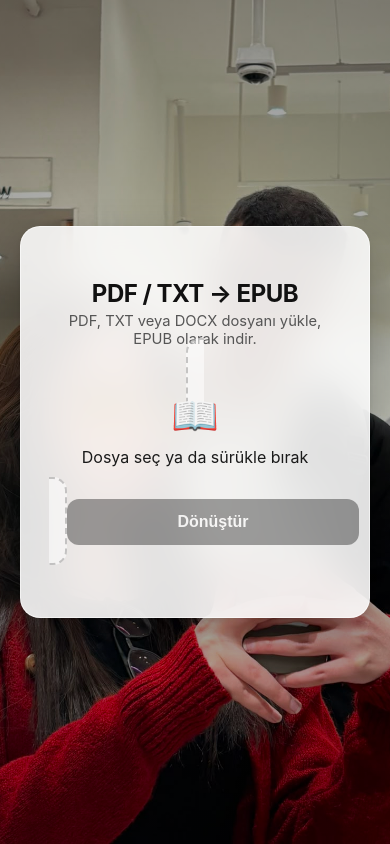
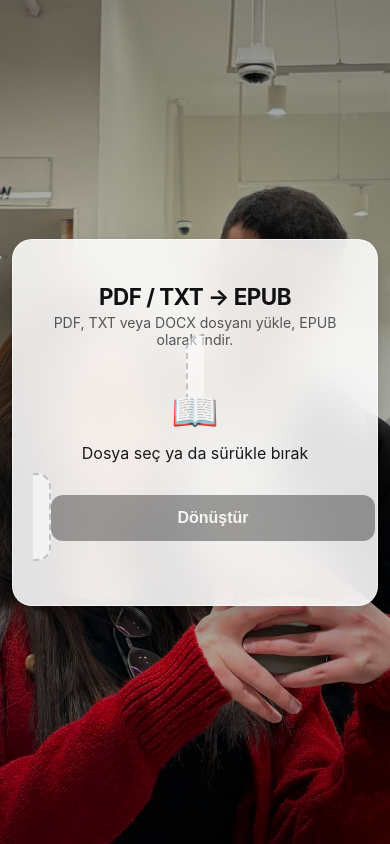
Before and after one commit to lones0/pdf2epub, a Flask app: page / in a window 390 px wide. Run offline with Flask 3, Linux system fonts and the light colour scheme.

Commit message:
Fix mobile overflow: tighten padding and prevent card from exceeding screen width

```diff
--- a/templates/index.html
+++ b/templates/index.html
@@ -15,9 +15,10 @@
     min-height: 100vh;
     align-items: center;
     justify-content: center;
-    padding: 20px;
+    padding: 12px;
     position: relative;
     background-color: #1a1a1a;
+    overflow-x: hidden;
   }
   .bg-image {
     position: fixed;
@@ -39,9 +40,11 @@
     -webkit-backdrop-filter: blur(20px);
     border: 1px solid rgba(255, 255, 255, 0.6);
     border-radius: 20px;
-    padding: 36px 28px;
+    padding: 28px 20px;
     max-width: 440px;
     width: 100%;
+    box-sizing: border-box;
+    overflow: hidden;
     box-shadow: 0 16px 40px rgba(0, 0, 0, 0.25), 0 2px 6px rgba(0, 0, 0, 0.08);
     text-align: center;
     animation: fadeIn 0.6s ease-out;
@@ -50,8 +53,8 @@
     from { opacity: 0; transform: translateY(12px) scale(0.98); }
     to { opacity: 1; transform: translateY(0) scale(1); }
   }
-  h1 { font-size: 1.5rem; margin-bottom: 4px; font-weight: 700; color: #111; letter-spacing: -0.5px; }
-  p.subtitle { color: #555; font-size: 0.92rem; margin-top: 0; margin-bottom: 24px; }
+  h1 { font-size: 1.4rem; margin-bottom: 4px; font-weight: 700; color: #111; letter-spacing: -0.5px; }
+  p.subtitle { color: #555; font-size: 0.88rem; margin-top: 0; margin-bottom: 20px; word-break: break-word; }
   .drop-zone {
     border: 2px dashed rgba(0, 0, 0, 0.2);
     border-radius: 14px;
```
